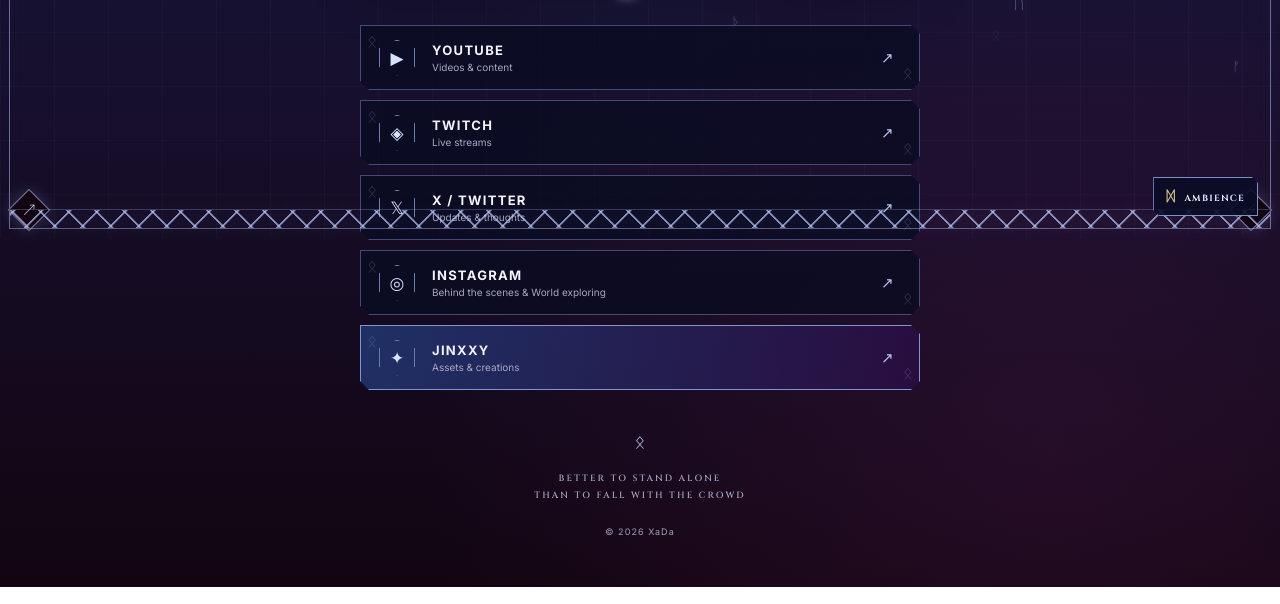
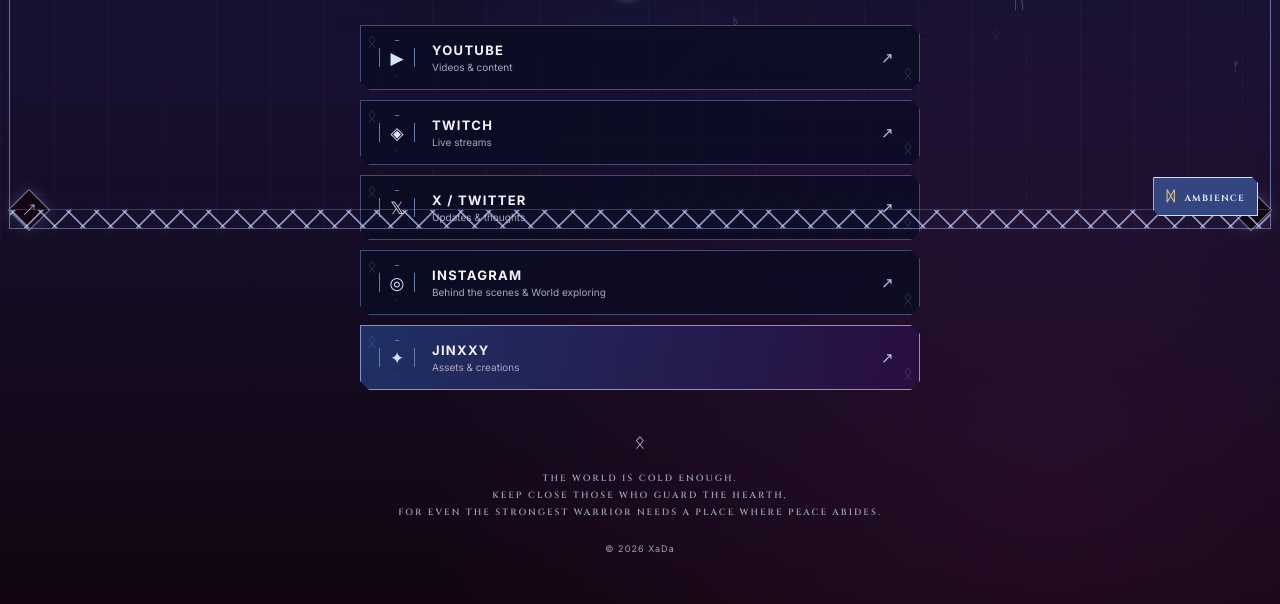
Before and after one commit to xadatv/Forge, a plain HTML site: page index.html in a window 1280 px wide. Shown: the part 562-1166 px from the top of the page. Drawn offline with Linux system fonts and the light colour scheme.

Commit message:
Update index.html

```diff
--- a/index.html
+++ b/index.html
@@ -44,10 +44,10 @@
       <a class="primary" href="https://jinxxy.com/XaDa" target="_blank" rel="noopener noreferrer"><span class="symbol">✦</span><span><strong>Jinxxy</strong><small>Assets & creations</small></span><b>↗</b></a>
     </section>
 
-    <footer><span>ᛟ</span><p>BETTER TO STAND ALONE<br>THAN TO FALL WITH THE CROWD</p><small>© 2026 XaDa</small></footer>
+    <footer><span>ᛟ</span><p>THE WORLD IS COLD ENOUGH. <br> KEEP CLOSE THOSE WHO GUARD THE HEARTH, <br> FOR EVEN THE STRONGEST WARRIOR NEEDS A PLACE WHERE PEACE ABIDES.</p><small>© 2026 XaDa</small></footer>
   </main>
 
-  <button id="music-toggle" class="music-toggle" type="button" aria-pressed="false" hidden><span>ᛞ</span> AMBIENCE</button>
+  <button id="music-toggle" class="music-toggle" type="button" aria-pressed="true" hidden><span>ᛞ</span> AMBIENCE</button>
   <audio id="ambient-music" loop preload="metadata"></audio>
   <script src="site-config.js"></script>
   <script src="script.js"></script>
```
